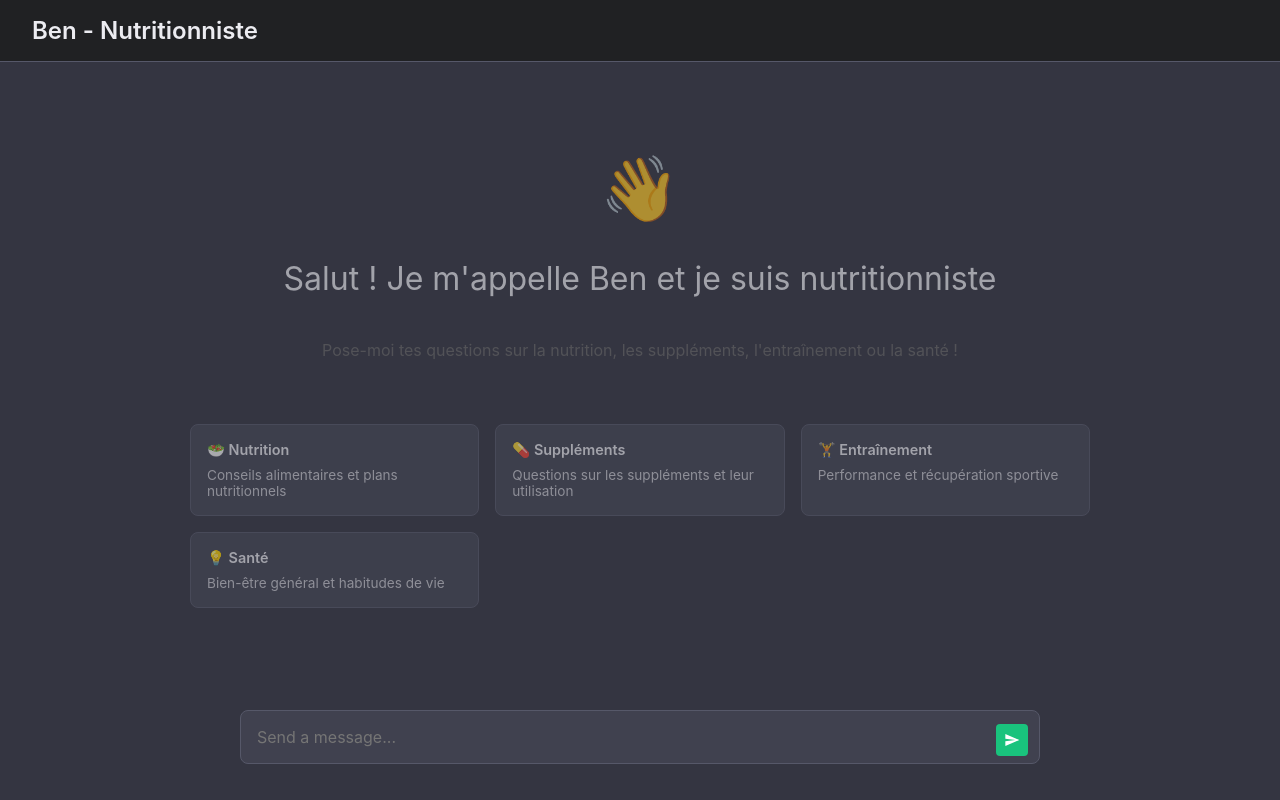
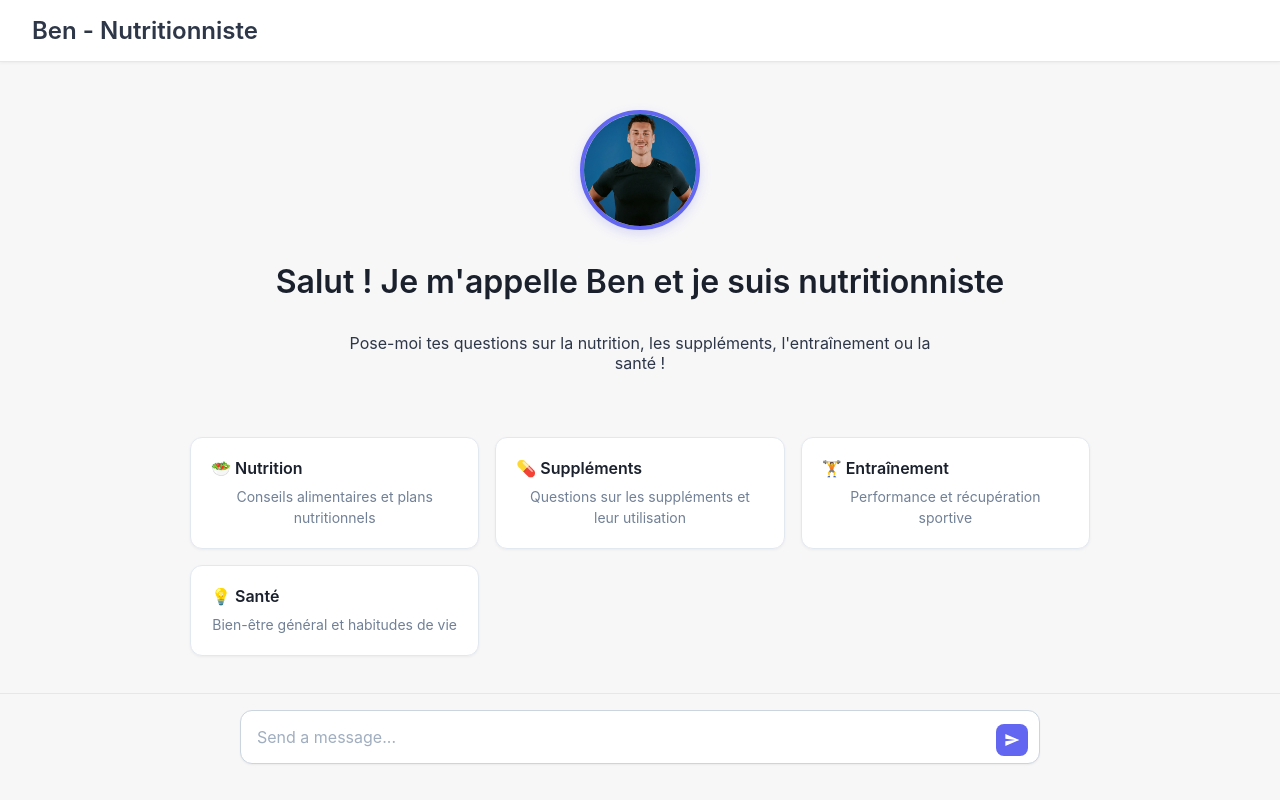
Before and after one commit to metrotechnet/ai-agent-factory, a FastAPI app: page / in a window 1280 px wide. Run offline with FastAPI, Linux system fonts and the light colour scheme.

Commit message:
Refactor code structure for improved readability and maintainability

```diff
--- a/static/style.css
+++ b/static/style.css
@@ -6,8 +6,8 @@
 
 body {
     font-family: -apple-system, BlinkMacSystemFont, 'Segoe UI', 'Roboto', 'Oxygen', 'Ubuntu', 'Cantarell', sans-serif;
-    background: #343541;
-    color: #ececf1;
+    background: #f7f7f8;
+    color: #2d3748;
     height: 100vh;
     display: flex;
     flex-direction: column;
@@ -15,8 +15,15 @@
 
 .header {
     padding: 1rem 2rem;
-    border-bottom: 1px solid #565869;
-    background: #202123;
+    border-bottom: 1px solid #e2e8f0;
+    background: #ffffff;
+    box-shadow: 0 1px 3px rgba(0, 0, 0, 0.05);
+}
+
+@media (max-width: 768px) {
+    .header {
+        padding: 1rem 1rem;
+    }
 }
 
 .header h1 {
@@ -80,7 +109,14 @@
 
 .input-area {
     padding: 1rem 2rem 2rem;
-    background: #343541;
+    background: #f7f7f8;
+    border-top: 1px solid #e2e8f0;
+}
+
+@media (max-width: 768px) {
+    .input-area {
+        padding: 1rem 1rem 1rem;
+    }
 }
 
 .input-wrapper {
@@ -92,19 +128,31 @@
 .input-box {
     width: 100%;
     padding: 1rem 3rem 1rem 1rem;
-    background: #40414f;
-    border: 1px solid #565869;
-    border-radius: 8px;
-    color: #ececf1;
+    background: #ffffff;
+    border: 1px solid #cbd5e0;
+    border-radius: 12px;
+    color: #2d3748;
     font-size: 1rem;
     font-family: inherit;
     resize: none;
     outline: none;
-    transition: border-color 0.2s;
+    transition: border-color 0.2s, box-shadow 0.2s;
+    box-shadow: 0 1px 2px rgba(0, 0, 0, 0.05);
+}
+
+.input-box::placeholder {
+    color: #a0aec0;
 }
 
 .input-box:focus {
-    border-color: #19c37d;
+    border-color: #6366f1;
+    box-shadow: 0 0 0 3px rgba(99, 102, 241, 0.1);
+}
+
+@media (max-width: 768px) {
+    .input-box {
+        font-size: 16px;
+    }
 }
 
 .send-button {
@@ -113,22 +161,27 @@
     bottom: 0.75rem;
     width: 32px;
     height: 32px;
-    background: #19c37d;
+    background: #6366f1;
     border: none;
-    border-radius: 4px;
+    border-radius: 8px;
     cursor: pointer;
     display: flex;
     align-items: center;
     justify-content: center;
-    transition: background 0.2s;
+    transition: background 0.2s, transform 0.1s;
 }
 
 .send-button:hover:not(:disabled) {
-    background: #1a8b5f;
+    background: #4f46e5;
+    transform: scale(1.05);
+}
+
+.send-button:active:not(:disabled) {
+    transform: scale(0.95);
 }
 
 .send-button:disabled {
-    background: #565869;
+    background: #cbd5e0;
     cursor: not-allowed;
 }
 
@@ -176,16 +229,52 @@
     align-items: center;
     justify-content: center;
     gap: 2rem;
-    opacity: 0.6;
+    padding: 1rem;
 }
 
 .empty-state-icon {
     font-size: 4rem;
 }
 
+@media (max-width: 768px) {
+    .empty-state-icon {
+        font-size: 3rem;
+    }
+}
+
+.profile-photo {
+    width: 120px;
+    height: 120px;
+    border-radius: 50%;
+    object-fit: cover;
+    border: 4px solid #6366f1;
+    box-shadow: 0 4px 12px rgba(99, 102, 241, 0.2);
+}
+
+@media (max-width: 768px) {
+    .profile-photo {
+        width: 100px;
+        height: 100px;
+        border-width: 3px;
+    }
+}
+
 .empty-state h2 {
     font-size: 2rem;
-    font-weight: 400;
+    font-weight: 600;
+    color: #1a202c;
+    text-align: center;
+}
+
+@media (max-width: 768px) {
+    .empty-state h2 {
+        font-size: 1.5rem;
+    }
+}
+
+.empty-state p {
+    text-align: center;
+    max-width: 600px;
 }
 
 .suggestions {
@@ -194,28 +283,48 @@
     gap: 1rem;
     max-width: 900px;
     margin-top: 2rem;
+    width: 100%;
+}
+
+@media (max-width: 768px) {
+    .suggestions {
+        grid-template-columns: 1fr;
+        gap: 0.75rem;
+    }
+}
+
+@media (min-width: 769px) and (max-width: 1024px) {
+    .suggestions {
+        grid-template-columns: repeat(2, 1fr);
+    }
 }
 
 .suggestion-card {
-    padding: 1rem;
-    background: #444654;
-    border: 1px solid #565869;
-    border-radius: 8px;
+    padding: 1.25rem;
+    background: #ffffff;
+    border: 1px solid #e2e8f0;
+    border-radius: 12px;
     cursor: pointer;
-    transition: background 0.2s;
+    transition: all 0.2s ease;
+    box-shadow: 0 1px 3px rgba(0, 0, 0, 0.05);
 }
 
 .suggestion-card:hover {
-    background: #515260;
+    background: #f8fafc;
+    border-color: #6366f1;
+    box-shadow: 0 4px 6px rgba(99, 102, 241, 0.1);
+    transform: translateY(-2px);
 }
 
 .suggestion-card h3 {
-    font-size: 0.9rem;
+    font-size: 1rem;
     font-weight: 600;
     margin-bottom: 0.5rem;
+    color: #1a202c;
 }
 
 .suggestion-card p {
-    font-size: 0.85rem;
-    opacity: 0.8;
+    font-size: 0.875rem;
+    color: #718096;
+    line-height: 1.5;
 }
--- a/templates/index.html
+++ b/templates/index.html
@@ -13,9 +13,9 @@
 
     <div class="chat-container" id="chat-container">
         <div class="empty-state" id="empty-state">
-            <div class="empty-state-icon">👋</div>
+            <img src="/static/ben.nutritioniste.jpg" alt="Ben Nutritionniste" class="profile-photo">
             <h2>Salut ! Je m'appelle Ben et je suis nutritionniste</h2>
-            <p style="color: #666; margin-top: 10px; font-size: 16px;">Pose-moi tes questions sur la nutrition, les suppléments, l'entraînement ou la santé !</p>
+            <p>Pose-moi tes questions sur la nutrition, les suppléments, l'entraînement ou la santé !</p>
             <div class="suggestions">
                 <div class="suggestion-card">
                     <h3>🥗 Nutrition</h3>
```
Also changed, not shown: other parts of static/style.css (+27 -5 lines), static/ben.nutritioniste.jpg (added).
